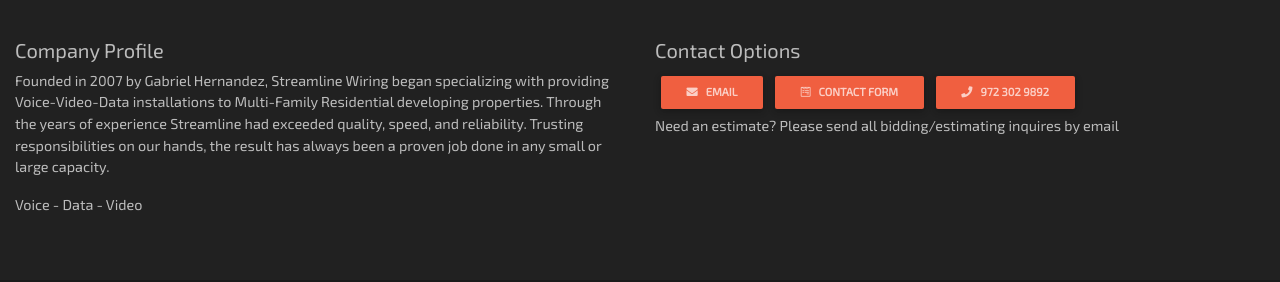
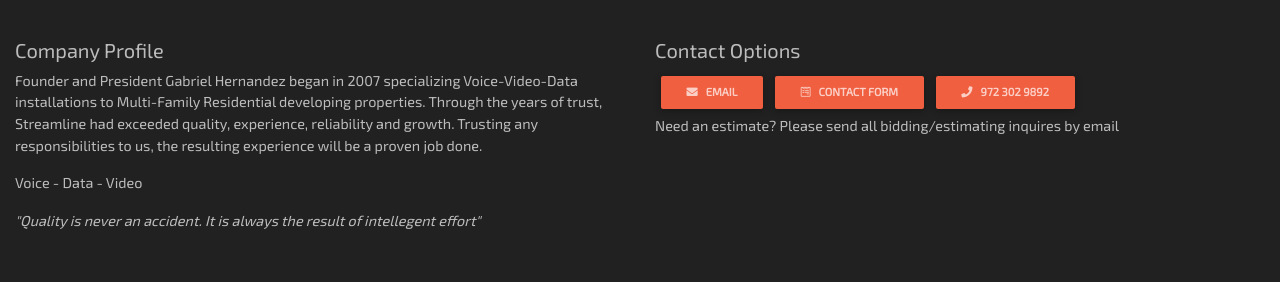
Before and after one commit to salvadorf8/set-web-ui, a React (Create React App) app: page / in a window 1280 px wide. Shown: the part 2070-2352 px from the top of the page. Built offline with nearby package versions, Linux system fonts and the light colour scheme.

Commit message:
SF - updated verbiage to the footer

```diff
--- a/src/components/homePage/Footer.js
+++ b/src/components/homePage/Footer.js
@@ -12,10 +12,11 @@
                         <MDBCol md='6'>
                             <h5 className='title'>Company Profile</h5>
                             <p>
-                                Founded in 2007 by Gabriel Hernandez, Streamline Wiring began specializing with providing Voice-Video-Data installations to Multi-Family Residential developing properties. Through the years of experience Streamline had exceeded quality, speed, and reliability.
-                                Trusting responsibilities on our hands, the result has always been a proven job done in any small or large capacity.
+                                Founder and President Gabriel Hernandez began in 2007 specializing Voice-Video-Data installations to Multi-Family Residential developing properties. Through the years of trust, Streamline had exceeded quality, experience, reliability and growth. Trusting any
+                                responsibilities to us, the resulting experience will be a proven job done.
                             </p>
                             <p>Voice - Data - Video</p>
+                            <p className='font-italic'>"Quality is never an accident. It is always the result of intellegent effort"</p>
                         </MDBCol>
                         <MDBCol md='6' className='md-center'>
                             <h5 className='title'>Contact Options</h5>
```
